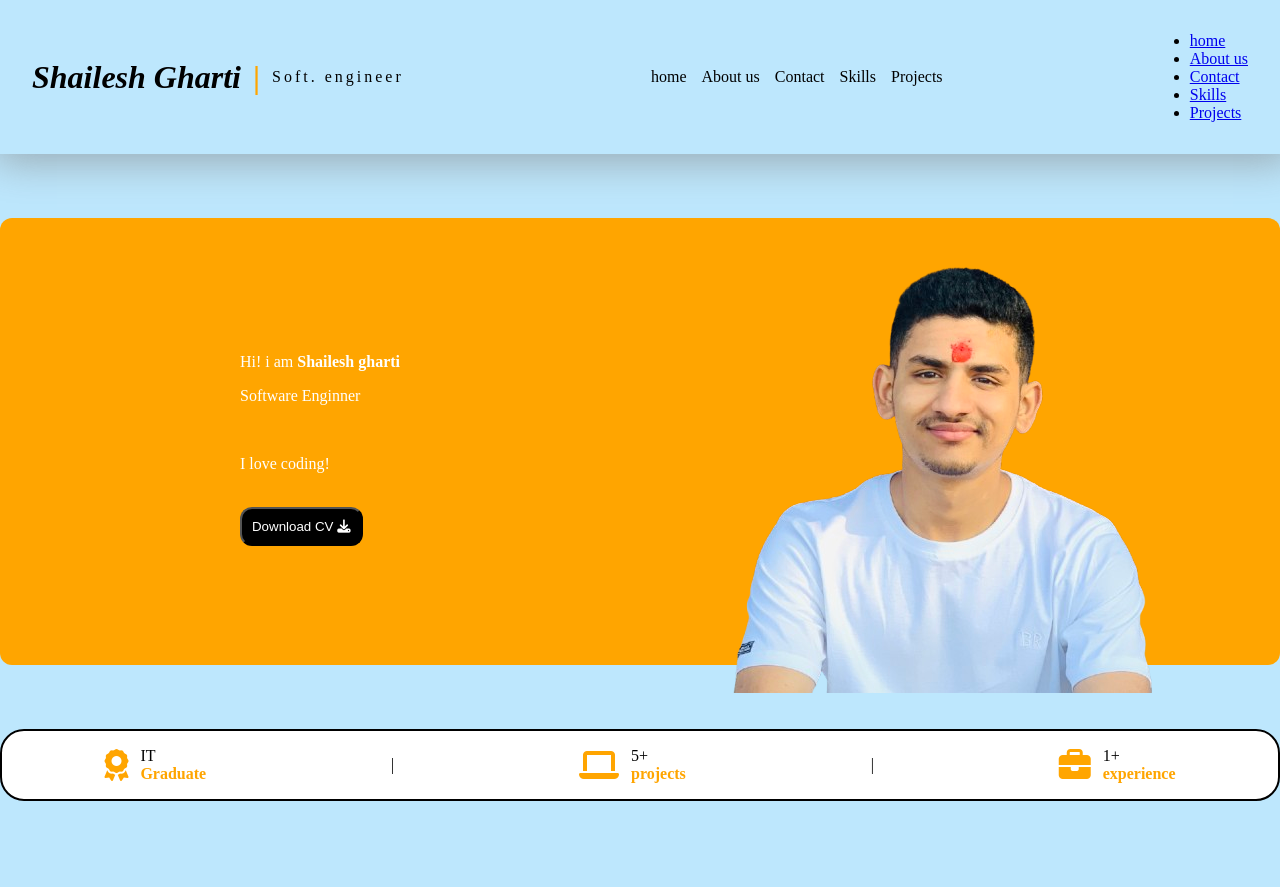
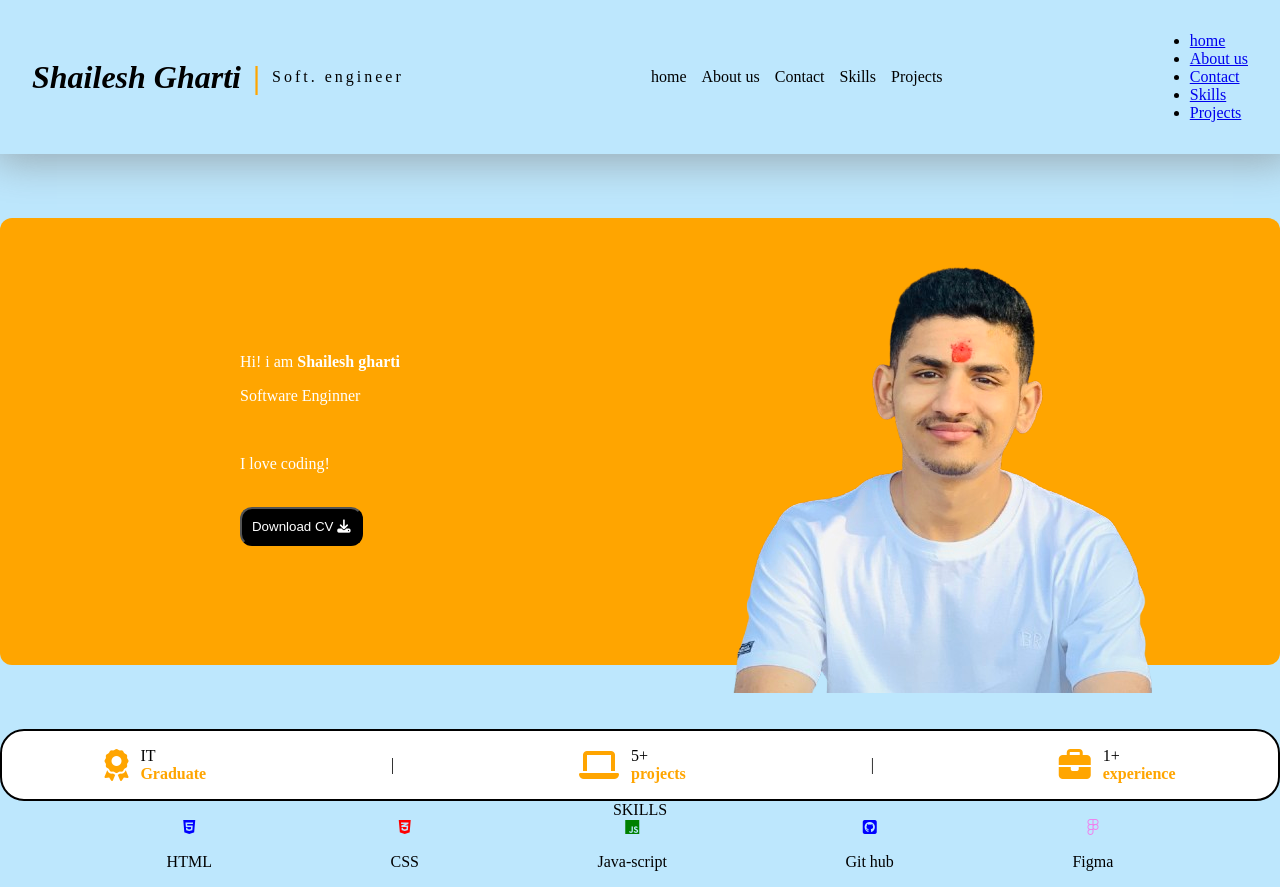
Before and after one commit to Men-ace/html-portfolio-, a plain HTML site: page index.html in a window 1280 px wide. Before the commit the page ends 801 px from the top, so only its background shows below. Drawn offline with Linux system fonts and the light colour scheme.

Commit message:
first commit

```diff
--- a/index.html
+++ b/index.html
@@ -106,6 +106,56 @@
             </div>
 
         </div>
+
+<!-- skill-section -->
+    </section>
+
+    <section id="skills">
+            <center>SKILLS</center>
+            <div class="flex-container skills-container">
+                <div>
+                    <i class="fa-brands fa-html5"></i>
+                    <p>HTML</p>
+                </div>
+
+                <div>
+                    <i class="fa-brands fa-css3-alt"></i>
+                    <p>CSS</p>
+                </div>
+
+                <div>
+                    <i class="fa-brands fa-js"></i>
+                    <p>Java-script</p>
+                </div>
+
+                <div>
+                    <i class="fa-brands fa-square-github"></i>
+                    <p>Git hub</p>
+                </div>
+
+                <div>
+                    <i class="fa-brands fa-figma"></i>
+                    <p>Figma</p>
+                </div>
+
+
+
+            </div>
+
+
+
+
+
+
+
+
+
+
+
+
+
+
+
     </section>
 </body>
 </html>
--- a/style.css
+++ b/style.css
@@ -183,3 +183,30 @@ margin: -2rem;
     font-weight: bold;
     color: var(--primary-color);
 }
+
+
+.skills-container{
+    display: flex;
+    justify-content: space-evenly;
+    text-align: center;
+}
+
+.skills-container :nth-child(1) i {
+    color:blue;
+}
+
+.skills-container :nth-child(2) i {
+    color:red;
+}
+
+.skills-container :nth-child(3) i {
+    color:green;
+}
+
+.skills-container :nth-child(4) i {
+    color:blue;
+}
+
+.skills-container :nth-child(5) i {
+    color:violet;
+}
```
